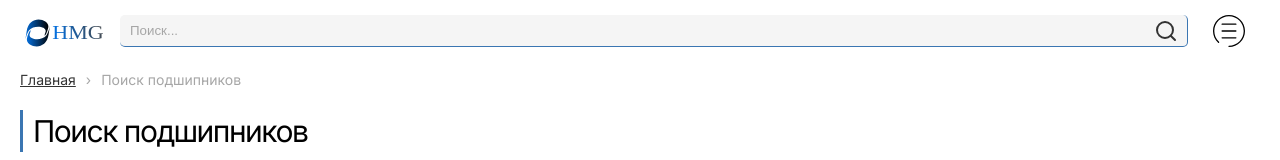
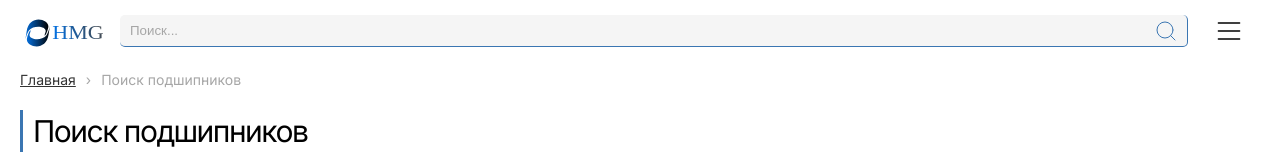
Before and after one commit to ArtemMazin/ViVa, a Next.js app: page /search in a window 1280 px wide. Shown: the top 160 px of the page. Built offline with nearby package versions, Linux system fonts and the light colour scheme.

Commit message:
style: добавить анимацию svg.

```diff
--- a/components/Button/Button.module.css
+++ b/components/Button/Button.module.css
@@ -16,11 +16,11 @@
 }
 
 .s {
-  padding: 5px 20px;
+  padding: 5px 22px;
 }
 
 .m {
-  padding: 8px 24px;
+  padding: 8px 25px;
 }
 
 .l {
--- a/components/Footer/Footer.module.css
+++ b/components/Footer/Footer.module.css
@@ -109,6 +109,16 @@
   transition: var(--transition);
 }
 
+.mailIcon {
+  stroke-dasharray: 100 0;
+  stroke-width: 1;
+  transition: var(--transition);
+}
+
+.mailLink:hover .mailIcon {
+  stroke-dasharray: 32 50;
+}
+
 @media (any-hover: hover) {
   .link:hover {
     color: var(--color-main);
--- a/components/Header/Adress/Adress.jsx
+++ b/components/Header/Adress/Adress.jsx
@@ -7,7 +7,7 @@ const Adress = () => {
     <div className={styles.row}>
       <div className={`${styles.flex} container`}>
         <div className={styles.adress}>
-          <MapPinned size={16} color="#333" />
+          <MapPinned size={16} className={styles.location} />
           <span>г.Москва, ул.Шарикоподшипниковская, д.1</span>
         </div>
 
--- a/components/Header/Adress/Adress.module.css
+++ b/components/Header/Adress/Adress.module.css
@@ -15,15 +15,29 @@
   gap: 4px;
 }
 
+.location {
+  stroke-width: 1;
+}
+
 .mailLink {
   display: flex;
   align-items: center;
   color: var(--color-main-text);
   gap: 4px;
-  transition: all var(--transition);
+  transition: var(--transition);
 }
 
 .mailLink:hover {
   color: var(--color-bg-blue);
   text-decoration: none;
 }
+
+.mailIcon {
+  stroke-dasharray: 100 0;
+  stroke-width: 1;
+  transition: var(--transition);
+}
+
+.mailLink:hover .mailIcon {
+  stroke-dasharray: 32 50;
+}
--- a/components/Header/MobileHeader/MobileHeader.jsx
+++ b/components/Header/MobileHeader/MobileHeader.jsx
@@ -1,11 +1,9 @@
 import React, { useState } from 'react';
 import MobileMenu from './MobileMenu/MobileMenu';
 import styles from './MobileHeader.module.css';
-import Search from '@/components/Search/Search';
 import Logo from '@/components/Logo/Logo';
-import IconOpen from '../../../public/image/burger-open.svg';
-import IconClose from '../../../public/image/burger-close.svg';
 import SearchBar from '@/components/Search/Search';
+import { Menu } from 'lucide-react';
 
 const MobileHeader = () => {
   const [isMenuOpen, setIsMenuOpen] = useState(false);
@@ -22,11 +20,10 @@ const MobileHeader = () => {
         <SearchBar />
 
         <button className={styles.button} onClick={toggleHideMenu}>
-          {isMenuOpen ? (
-            <IconClose className={styles.button_close} />
-          ) : (
-            <IconOpen className={styles.button_open} />
-          )}
+          <Menu
+            size={32}
+            className={`${styles.icon} ${isMenuOpen ? styles.active : ''}`}
+          />
         </button>
       </div>
       <MobileMenu toggleHideMenu={toggleHideMenu} isMenuOpen={isMenuOpen} />
--- a/components/Header/MobileHeader/MobileHeader.module.css
+++ b/components/Header/MobileHeader/MobileHeader.module.css
@@ -17,6 +17,10 @@
   gap: 10px;
 }
 
+.logo {
+  flex-shrink: 0;
+}
+
 .button {
   z-index: 99;
   width: 32px;
@@ -24,17 +28,25 @@
   flex-shrink: 0;
   padding: 0;
   border: none;
+  background-color: transparent;
   cursor: pointer;
 }
 
-.button_open {
-  background-color: var(--color-main);
+.icon line {
+  stroke-width: 1;
+  transition: var(--transition);
 }
 
-.button_close {
-  background-color: var(--color-main);
+.active line:nth-child(1) {
+  opacity: 0;
 }
 
-.logo {
-  flex-shrink: 0;
+.active line:nth-child(2) {
+  transform: rotate(45deg);
+  transform-origin: 15% 40%;
 }
+
+.active line:nth-child(3) {
+  transform: rotate(-45deg);
+  transform-origin: 25% 65%;
+}
--- a/components/Popup/Popup.jsx
+++ b/components/Popup/Popup.jsx
@@ -2,12 +2,13 @@
 
 import { useEffect } from 'react';
 import styles from './Popup.module.css';
+import { X } from 'lucide-react';
 
 // создаем отдельный компонент `Popup` для обертки любых попапов
 const Popup = ({ isOpen, onClose, children }) => {
   useEffect(() => {
     if (!isOpen) return;
-    const closeByEscape = (e) => {
+    const closeByEscape = e => {
       if (e.key === 'Escape') {
         onClose();
       }
@@ -18,7 +19,7 @@ const Popup = ({ isOpen, onClose, children }) => {
   }, [isOpen, onClose]);
 
   // создаем обработчик оверлея
-  const handleOverlay = (e) => {
+  const handleOverlay = e => {
     if (e.target === e.currentTarget) {
       onClose();
     }
@@ -28,15 +29,14 @@ const Popup = ({ isOpen, onClose, children }) => {
   return (
     <div
       className={`${styles.popup} ${isOpen ? styles.opened : ''}`}
-      onClick={handleOverlay}>
+      onClick={handleOverlay}
+    >
       {/* добавляем контейнер для контента попапа с возможностью изменения типа, чтобы ImagePopup можно было сделать с другими размерами */}
       <div className={styles.container}>
         {children}
-        <button
-          className={styles.button}
-          type='button'
-          onClick={onClose}
-        />
+        <button className={styles.button} type="button" onClick={onClose}>
+          <X size={32} />
+        </button>
       </div>
     </div>
   );
--- a/components/Popup/Popup.module.css
+++ b/components/Popup/Popup.module.css
@@ -28,14 +28,17 @@
   box-sizing: border-box;
   padding: 0;
   border: none;
-  background: url('../../public/image/burger-close.svg') no-repeat center;
-  background-size: cover;
+  background-color: transparent;
   cursor: pointer;
+}
+
+.button svg {
   transition: var(--transition);
 }
 
-.button:hover {
+.button:hover svg {
   opacity: 0.6;
+  transform: rotate(180deg);
 }
 
 .container {
--- a/components/Search/Search.module.css
+++ b/components/Search/Search.module.css
@@ -35,10 +35,13 @@
 }
 
 .icon {
-  color: var(--color-main-text);
+  stroke: var(--color-bg-blue);
+  stroke-dasharray: 100 0;
+  stroke-width: 1;
   transition: var(--transition);
 }
 
 .icon:hover {
-  color: var(--color-bg-blue);
+  stroke-dasharray: 35 100;
+  stroke-width: 2;
 }
```
Also changed, not shown: public/image/burger-close.svg (deleted), public/image/burger-open.svg (deleted).
